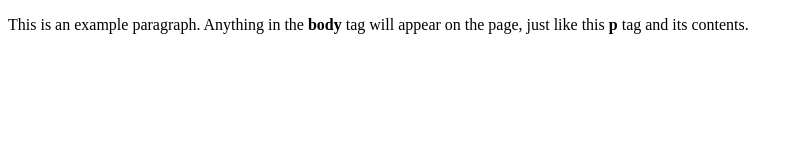
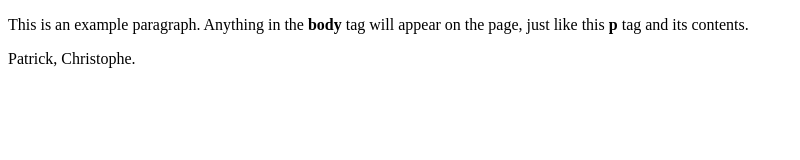
Before and after one commit to UBM-IPC/remapR, a plain HTML site: page index.html in a window 1280 px wide. Shown: the whole page, without its empty margins (0-800 px from the left). Drawn offline with Linux system fonts and the light colour scheme.

Commit message:
Add files via upload

```diff
--- a/index.html
+++ b/index.html
@@ -5,5 +5,7 @@
   </head>
   <body>
     <p>This is an example paragraph. Anything in the <strong>body</strong> tag will appear on the page, just like this <strong>p</strong> tag and its contents.</p>
+
+	<p>Patrick, Christophe.</p>
   </body>
 </html>
```
